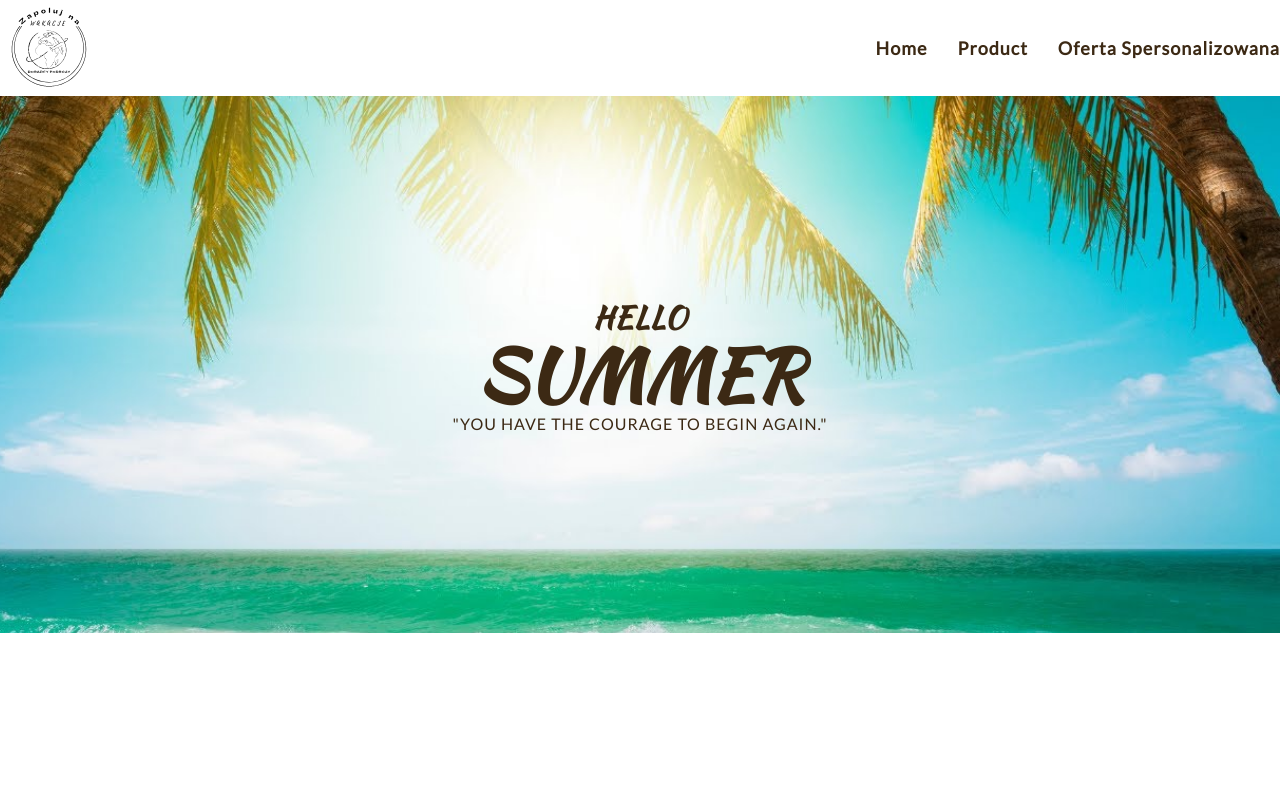
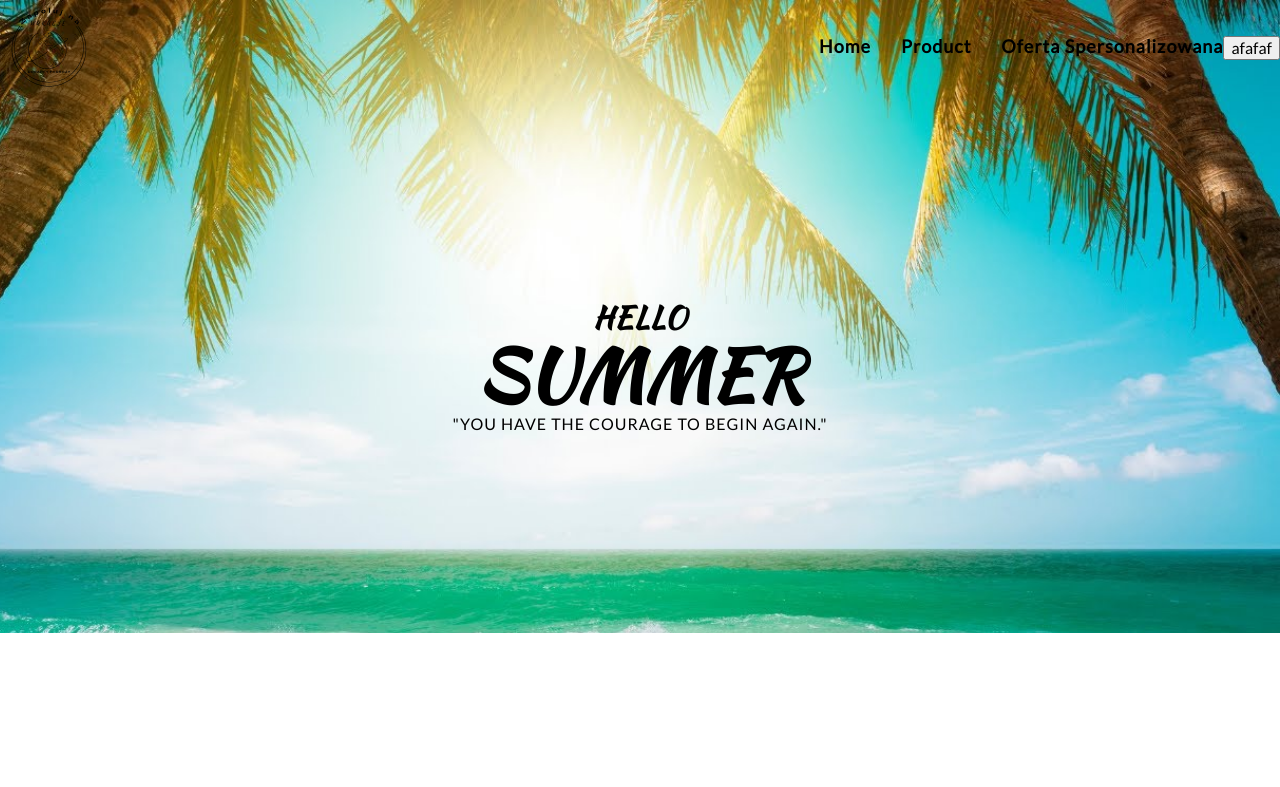
Before and after one commit to Anatoli1022/turizm, a React (Create React App) app: page / in a window 1280 px wide. Shown: the top 787 px of the page. Built offline with nearby package versions, Linux system fonts and the light colour scheme; no server answers.

Commit message:
feat: adds black version

```diff
--- /dev/null
+++ b/src/components/hooks/useTheme/useTheme.jsx
@@ -0,0 +1,18 @@
+import { useLayoutEffect, useState } from 'react';
+
+const isDarkTheme = window?.matchMedia('(prefers-color-scheme: dark)').matches;
+const defaultTheme = isDarkTheme ? 'dark' : ' light';
+console.log(isDarkTheme);
+console.log(defaultTheme);
+export const useTheme = () => {
+  const [theme, setTheme] = useState(
+    localStorage.getItem('app-theme') || defaultTheme
+  );
+
+  useLayoutEffect(() => {
+    document.documentElement.setAttribute('data-theme', theme);
+    localStorage.setItem('app-theme', theme);
+  }, [theme]);
+
+  return { theme, setTheme };
+};
--- a/src/components/page/home/product/Product.module.scss
+++ b/src/components/page/home/product/Product.module.scss
@@ -71,7 +71,7 @@
   transition: $transition-base;
   border-radius: 10px;
   opacity: 0;
-  background-color: $color-black;
+  background-color: #0a0c0f;
   padding: 20px;
   position: absolute;
   top: 0;
--- a/src/components/shared/header/Header.jsx
+++ b/src/components/shared/header/Header.jsx
@@ -2,10 +2,19 @@ import classNames from 'classnames/bind';
 import styles from './Header.module.scss';
 import logo from '../../../images/logo.svg';
 import { Link } from 'react-router-dom';
+import { useTheme } from '../../hooks/useTheme/useTheme';
 
 const cx = classNames.bind(styles);
 
 const Header = () => {
+  const { theme, setTheme } = useTheme();
+  function handleClick() {
+    if (theme === 'dark') {
+      setTheme('light');
+    } else {
+      setTheme('dark');
+    }
+  }
   return (
     <header className={cx('header')}>
       <div className={cx('container')}>
@@ -29,6 +38,9 @@ const Header = () => {
                 oferta spersonalizowana
               </Link>
             </li>
+            <li>
+              <button onClick={handleClick}>afafaf</button>
+            </li>
           </ul>
         </nav>
       </div>
--- a/src/components/shared/header/header.module.scss
+++ b/src/components/shared/header/header.module.scss
@@ -2,7 +2,7 @@
 
 .header {
   position: absolute;
-  background-color: #fff;
+  background-color: $color-background;
   top: 0;
   left: 0;
   right: 0;
--- a/src/components/shared/singleProduct/SingleProduct.module.scss
+++ b/src/components/shared/singleProduct/SingleProduct.module.scss
@@ -152,6 +152,7 @@
   max-width: 300px;
   display: inline-block;
   margin-left: 30px;
+  color: $color-primary;
 }
 
 .payment-star {
@@ -161,6 +162,7 @@
 
 .payment-text {
   font-size: 16px;
+  color: $color-primary;
   margin-top: 20px;
 }
 
--- a/src/styles/global.scss
+++ b/src/styles/global.scss
@@ -1,3 +1,5 @@
+@import './variables.scss';
+
 *,
 *::after,
 *::before {
@@ -9,6 +11,7 @@ body {
   font-family: 'Lato', sans-serif;
   // line-height: $line-height-base;
   // color: $color-primary;
+  background-color: $color-background;
   margin: 0;
   letter-spacing: 1px;
   -webkit-font-smoothing: antialiased;
@@ -49,3 +52,15 @@ ul {
   margin: 0;
   padding: 0;
 }
+
+html[data-theme='dark'] {
+  --color-primary: #ffff;
+  --color-black: #ffff;
+  --color-background: #0a0c0f;
+}
+
+html[data-theme='light'] {
+  --color-primary: #3c2914;
+  --color-black: #ffff;
+  --color-background: #ffff;
+}
--- a/src/styles/variables.scss
+++ b/src/styles/variables.scss
@@ -1,8 +1,10 @@
 // Colors
 $color-bronze: #6b4c27;
-$color-primary: #3c2914;
+$color-primary: var(--color-primary);
+// #3c2914
 $color-white: #ffff;
-$color-black: #222020;
+$color-black: var(--color-black);
+$color-background:var(--color-background);
 $color-red: #e71111;
 
 $color-accent-secondary: '';
```
Also changed, not shown: src/components/shared/singleProduct/SingleProduct.jsx (+4 -8 lines).
